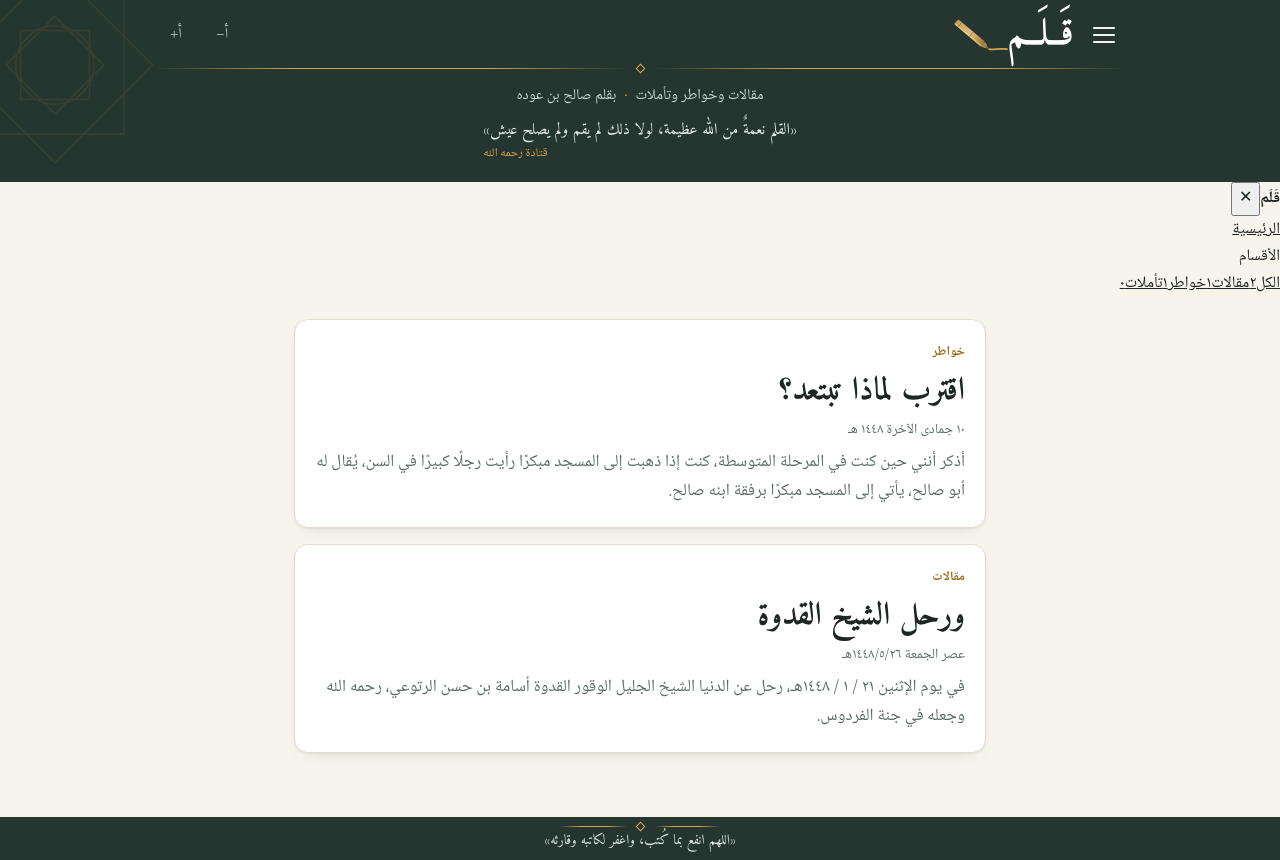
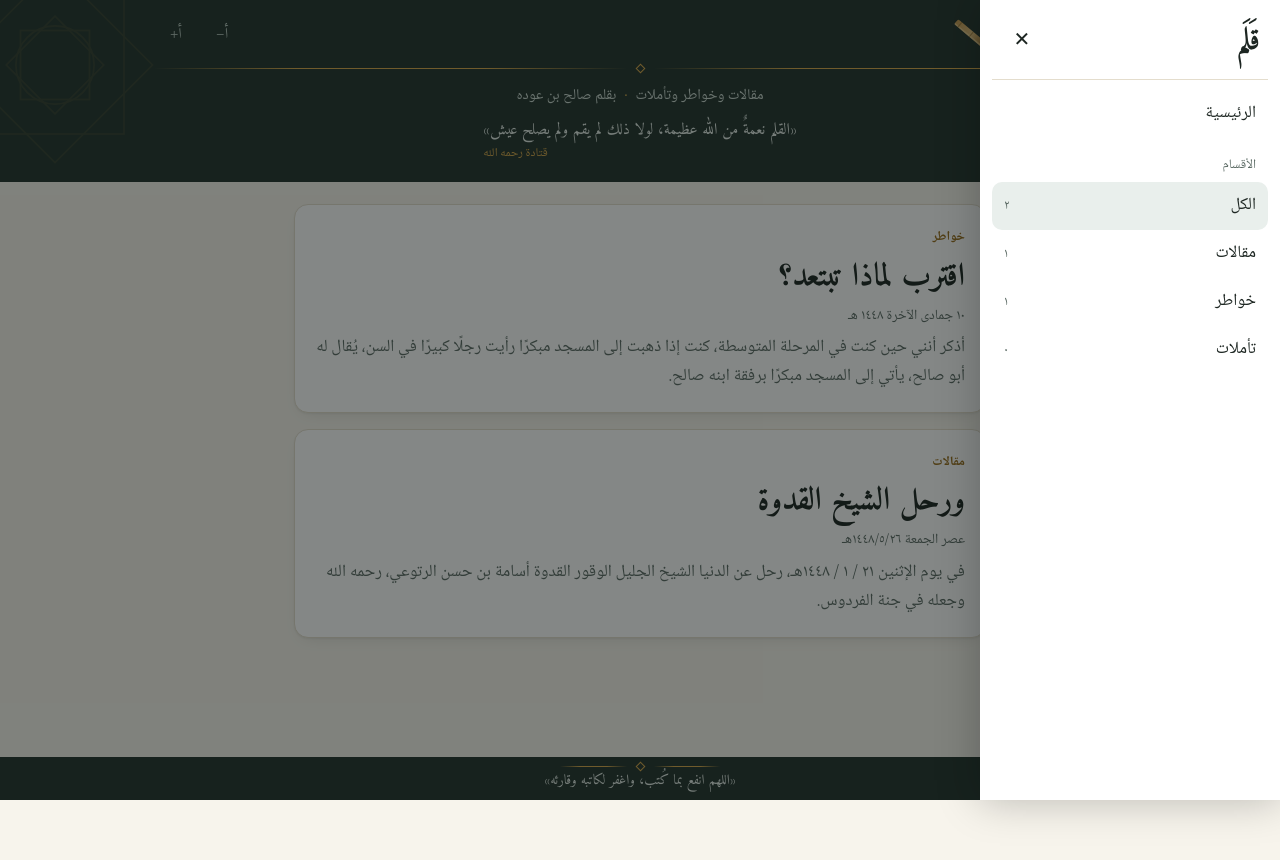
Before and after one commit to saalodah-beep/qalam, a plain HTML site: page index.html in a window 1280 px wide. Both pictures are taken after a click on the button "القائمة". After the commit the page ends 800 px from the top, so only its background shows below. Drawn offline with Linux system fonts and the light colour scheme.

Commit message:
إصلاح تنسيق القائمة الجانبية
Co-Authored-By: Claude Opus 5.5 <noreply@anthropic.com>
Claude-Session: https://claude.ai/code/session_01BzCH8DCD22fQ1koZxgQ6NH

```diff
--- a/index.html
+++ b/index.html
@@ -55,6 +55,16 @@ button,input,select,textarea{font:inherit;color:inherit}
 @media(prefers-reduced-motion:no-preference){.readbar:not([hidden]){animation:drop .2s ease-out}@keyframes drop{from{transform:translateY(-100%)}to{transform:none}}}
 .progress{position:fixed;top:0;inset-inline:0;height:3px;z-index:30;background:transparent}
 .progress span{display:block;height:100%;width:0;background:var(--gold);margin-inline-start:0}
+.scrim{position:fixed;inset:0;background:rgba(10,16,14,.5);z-index:40}
+.drawer{position:fixed;top:0;bottom:0;inset-inline-start:0;width:min(300px,84vw);background:var(--card,var(--bg));z-index:41;padding:16px 12px 24px;overflow-y:auto;box-shadow:0 0 40px rgba(0,0,0,.25);display:flex;flex-direction:column;gap:2px}
+.dh{display:flex;align-items:center;justify-content:space-between;padding:0 8px 12px;border-bottom:1px solid var(--line);margin-bottom:8px}
+.dh b{font-family:Amiri,serif;font-size:30px;color:var(--ink)}
+.x{background:none;border:0;min-width:44px;min-height:44px;font-size:20px;cursor:pointer;border-radius:8px;color:var(--ink)}
+.dl{display:flex;align-items:center;justify-content:space-between;min-height:48px;padding:8px 12px;border-radius:10px;text-decoration:none;font-size:17px;color:var(--ink)}
+.dl:hover,.dl[aria-current]{background:var(--green2)}
+.dl .n{font-size:13px;color:var(--soft)}
+.dt{font-size:13px;color:var(--soft);padding:14px 12px 4px}
+@media(prefers-reduced-motion:no-preference){.drawer:not([hidden]){animation:slide .22s ease-out}@keyframes slide{from{transform:translateX(100%)}to{transform:none}}}
 /* الأقسام والبحث */
 .bar{position:sticky;top:0;z-index:5;background:var(--bg);border-bottom:1px solid var(--line)}
 .bar .wrap{display:flex;flex-wrap:wrap;gap:10px;align-items:center;padding-block:12px}
```
